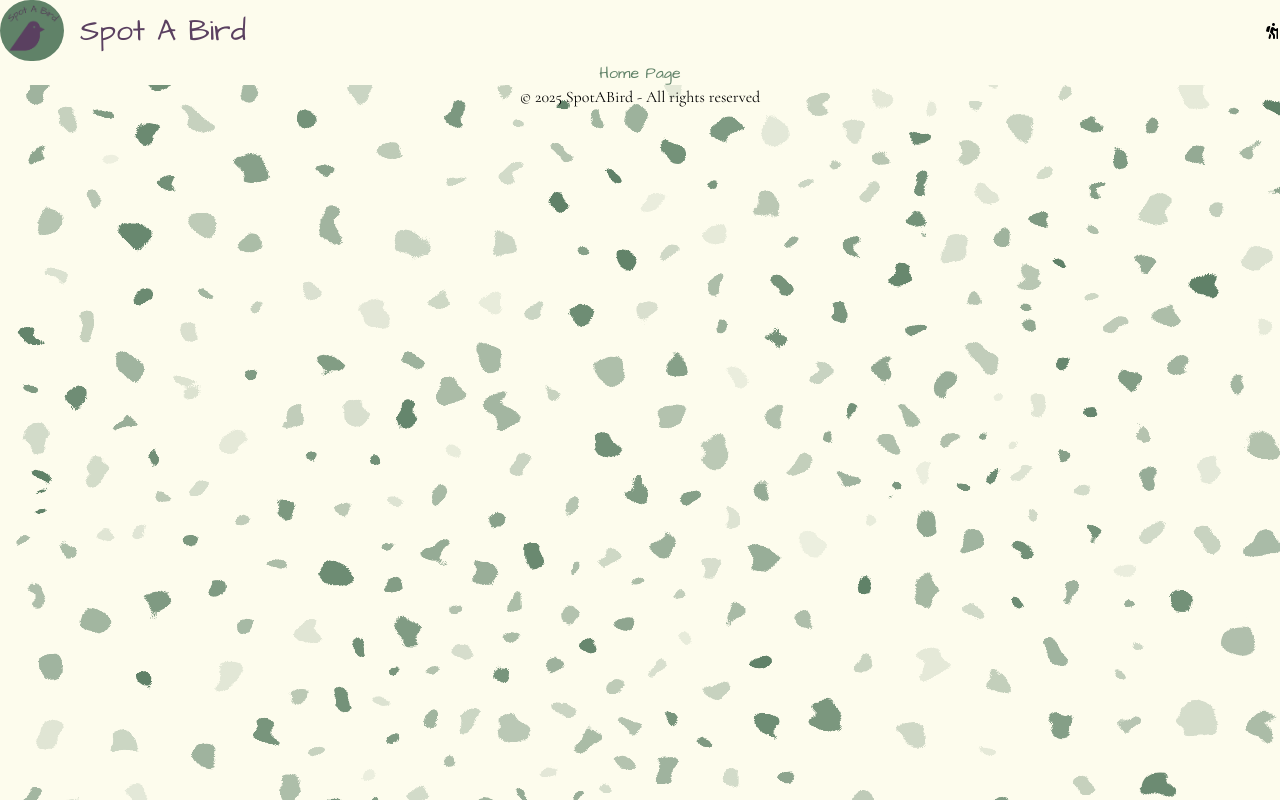
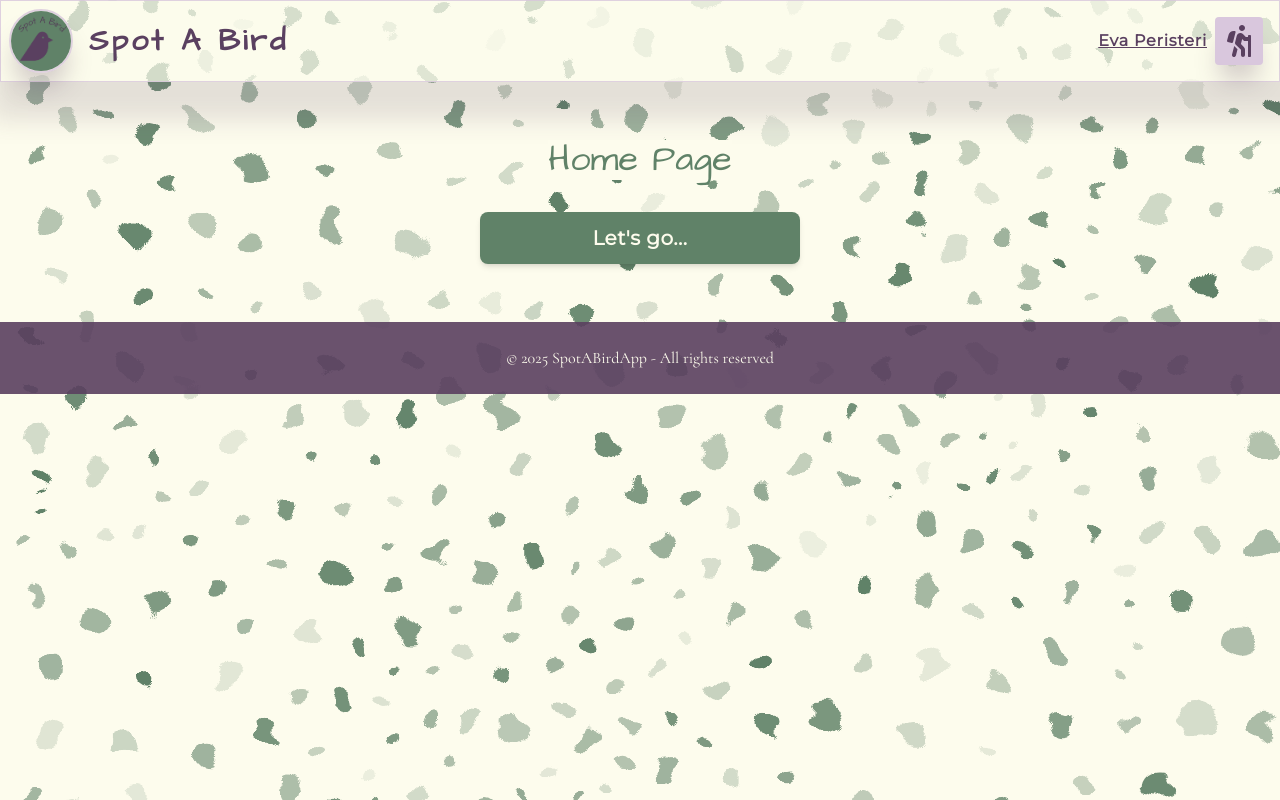
Before and after one commit to evaperisteri/spot-a-bird-react, a React (Vite) app: page / in a window 1280 px wide. Built offline with nearby package versions, Linux system fonts and the light colour scheme.

Commit message:
button added &css tailwind configured

```diff
--- /dev/null
+++ b/src/components/Button.tsx
@@ -0,0 +1,23 @@
+import { Link } from "react-router-dom";
+
+type ButtonProps = {
+  to?: string;
+  children: React.ReactNode;
+  className?: string;
+};
+
+export const Button = ({ to, children, className = "" }: ButtonProps) => {
+  const baseClasses = `bg-sage hover:bg-sage/80 text-offwhite text-lg md:text-xl
+                      font-sans font-semibold tracking-wide rounded-lg text-center
+                      px-6 py-3 transition-all duration-200 ease-in-out
+                      shadow-md hover:shadow-lg transform hover:scale-102
+                      w-full max-w-xs`;
+
+  return to ? (
+    <Link to={to} className={`${baseClasses} ${className}`}>
+      {children}
+    </Link>
+  ) : (
+    <button className={`${baseClasses} ${className}`}>{children}</button>
+  );
+};
--- a/src/components/layout/Footer.tsx
+++ b/src/components/layout/Footer.tsx
@@ -1,8 +1,8 @@
 export default function Footer() {
   return (
-    <footer className="bg-purple-DEFAULT text-offwhite-DEFAULT py-6">
+    <footer className="bg-purple/90 text-offwhite py-6">
       <div className="container mx-auto px-4 text-center">
-        <p className="font-serif">© 2025 SpotABird - All rights reserved</p>
+        <p className="font-serif">© 2025 SpotABirdApp - All rights reserved</p>
       </div>
     </footer>
   );
--- a/src/components/layout/Header.tsx
+++ b/src/components/layout/Header.tsx
@@ -3,7 +3,7 @@ import { Link } from "react-router-dom";
 
 export default function Header() {
   return (
-    <header className="bg-offwhite border border-lilac">
+    <header className="shadow-edge border border-lilac/80 p-2 ">
       <div className="mx-auto flex flex-col md:flex-row justify-between items-center gap-4 ">
         <Link
           to="/"
@@ -11,16 +11,31 @@ export default function Header() {
         >
           <img
             src="/images/logoSquared.png"
-            className="w-16 h-16 rounded-full border-4 border-lilac"
+            className="shadow-heavy w-16 h-16 rounded-full border-2 border-lilac/80"
             alt="Logo"
           />
-          <span className="text-purple font-logo text-3xl">Spot A Bird</span>
+          <span className="text-purple font-logo text-3xl font-bold tracking-widest">
+            Spot A Bird
+          </span>
         </Link>
-
-        <div className="flex items-center gap-4">
-          <button className="bg-lilac text-purple p-2 rounded-full shadow-soft">
-            <FaHiking className="px-4 h-4" />
-          </button>
+        <div className="flex items-center">
+          <Link
+            to="./user-profile.html"
+            className="decoration-none font-semibold tracking-wider underline text-purple hover:text-purple/80 transition"
+          >
+            Eva Peristeri
+          </Link>
+          <div className="flex items-center gap-4 group relative">
+            <button
+              type="button"
+              className="bg-lilac text-purple m-2 rounded shadow-heavy hover:bg-lilac/80 transition"
+            >
+              <FaHiking className="m-2 h-8 w-8" />
+            </button>
+            <span className="absolute opacity-0 group-hover:opacity-100 transition-opacity duration-200 bg-purple text-offwhite text-xs font-sans px-2 py-1 rounded whitespace-nowrap -bottom-8 left-1/2 transform -translate-x-1/2 pointer-events-none">
+              Logout
+            </span>
+          </div>
         </div>
       </div>
     </header>
--- a/src/components/layout/Layout.tsx
+++ b/src/components/layout/Layout.tsx
@@ -4,9 +4,11 @@ import Footer from "./Footer";
 
 export default function Layout() {
   return (
-    <div className="bg-[url('/images/ssspot.svg')] bg-cover bg-center bg-white/80 h-screen">
-      <Header />
-      <div className="mt-4 mx-auto w-full max-w-7xl sm:px-6 lg:px-8">
+    <div className="bg-[url('/images/ssspot.svg')] bg-cover bg-center h-screen">
+      <div className="bg-offwhite/70">
+        <Header />
+      </div>
+      <div>
         <Outlet />
       </div>
       <Footer />
--- a/src/index.css
+++ b/src/index.css
@@ -1,8 +1,5 @@
 @import "tailwindcss";
-@import "tailwindcss/preflight";
-/* @import "tailwindcss/utilities"; */
 
-/* Fonts */
 @font-face {
   font-family: "ArchitectsDaughter";
   src: url("/fonts/ArchitectsDaughter-Regular.ttf");
@@ -29,5 +26,14 @@
   --font-sans: Montserrat, "sans-serif";
   --font-serif: Cormorant, "serif";
 
-  --shadow-soft: 0 14px 24px 0 rgb(var(--color-purple) / 0.15);
+  /* --shadow-soft: 0 14px 24px 0 rgb(var(--color-purple) / 0.15);
+  --shadow-heavy: 0 20px 25px -5px rgb(var(--color-purple) / 0.25);
+  --shadow-float: 0 25px 50px -12px rgb(var(--color-purple) / 0.3);
+  --shadow-edge: 8px 8px 0 0 rgb(var(--color-purple) / 0.95);
+  --shadow-hover: 0 30px 60px -15px rgb(var(--color-purple) / 0.4); */
+  --shadow-soft: 0 14px 24px 0 rgba(90, 64, 96, 0.15);
+  --shadow-heavy: 0 20px 25px -5px rgba(90, 64, 96, 0.25);
+  --shadow-float: 0 25px 50px -12px rgba(90, 64, 96, 0.3);
+  --shadow-edge: 14px 14px 24px 24px rgba(90, 64, 96, 0.15);
+  --shadow-hover: 0 30px 60px -15px rgba(90, 64, 96, 0.4);
 }
--- a/src/pages/HomePage.tsx
+++ b/src/pages/HomePage.tsx
@@ -1,15 +1,18 @@
 import { useEffect } from "react";
+import { Button } from "../components/Button.tsx";
 
 const HomePage = () => {
   useEffect(() => {
     document.title = "Spot A Bird App Home Page";
   }, []);
+
   return (
-    <>
-      <h1 className="text-bold font-logo text-sage text-center mt-8 bg-offwhite">
+    <div className="sm:px-6 lg:px-8 h-60 flex flex-col items-center justify-center">
+      <h1 className="font-logo text-bold text-4xl text-sage mb-8 bg-offwhite">
         Home Page
       </h1>
-    </>
+      <Button to="/login">Let's go...</Button>
+    </div>
   );
 };
 export default HomePage;
--- a/tailwind.config.ts
+++ b/tailwind.config.ts
@@ -2,25 +2,29 @@ import type { Config } from "tailwindcss";
 
 const config: Config = {
   content: ["./index.html", "./src/**/*.{js,ts,jsx,tsx}"],
-  theme: {
-    extend: {
-      colors: {
-        lilac: "#d9c7dd",
-        purple: "#5a4060",
-        eggshell: "#d4ab86",
-        sage: "#608268",
-        offwhite: "#fdfced",
-      },
-      fontFamily: {
-        logo: ["ArchitectsDaughter", "sans-serif"],
-        sans: ["Montserrat", "sans-serif"],
-        serif: ["Cormorant", "serif"],
-      },
-      boxShadow: {
-        soft: "0 14px 24px 0 rgba(90, 64, 96, 0.15)",
-      },
-    },
-  },
+  // theme: {
+  //   extend: {
+  //     colors: {
+  //       lilac: "#d9c7dd",
+  //       purple: "#5a4060",
+  //       eggshell: "#d4ab86",
+  //       sage: "#608268",
+  //       offwhite: "#fdfced",
+  //     },
+  //     fontFamily: {
+  //       logo: ["ArchitectsDaughter", "cursive"], // Changed to cursive
+  //       sans: ["Montserrat", "sans-serif"],
+  //       serif: ["Cormorant", "serif"],
+  //     },
+  //     boxShadow: {
+  //       soft: "0 14px 24px 0 rgb(90 64 96 / 0.15)", // Updated syntax
+  //     },
+  //     // Add this to ensure base styles are enabled
+  //     corePlugins: {
+  //       preflight: true,
+  //     },
+  //   },
+  // },
   plugins: [],
 };
 
```
